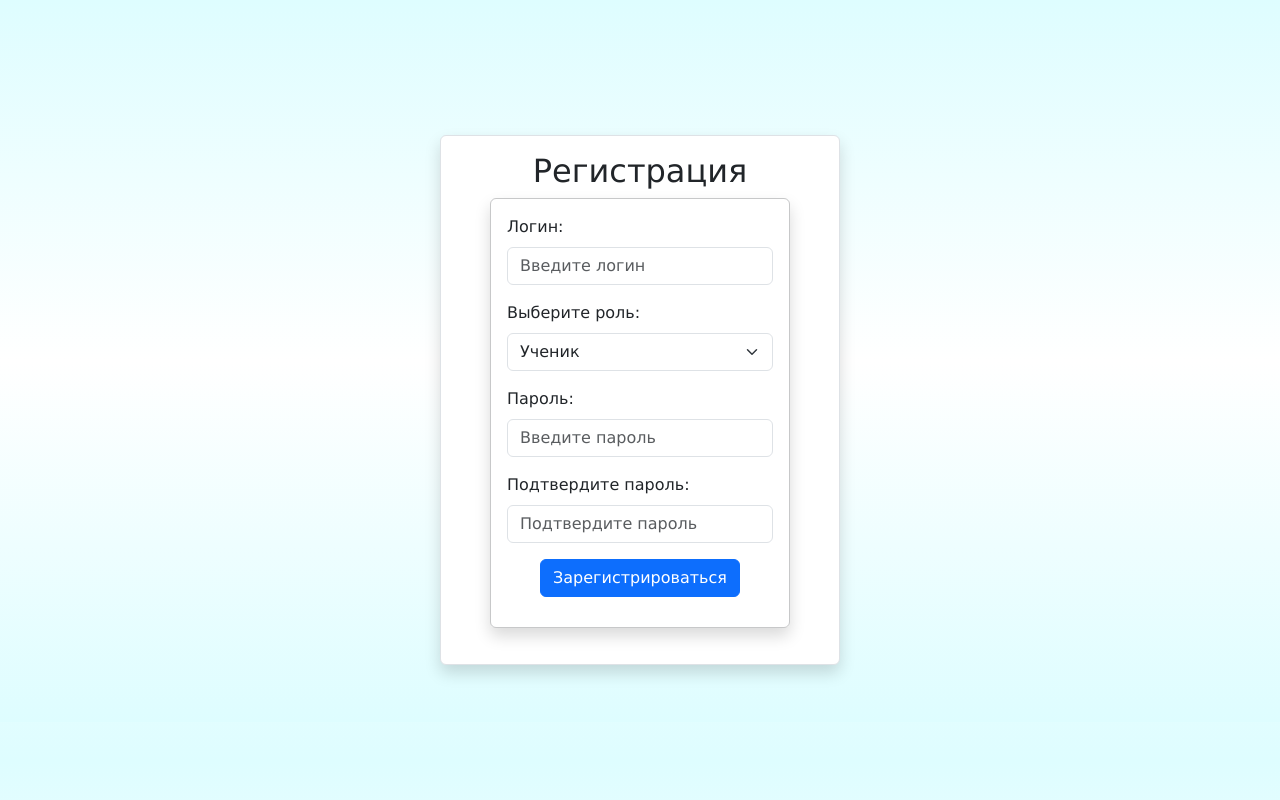
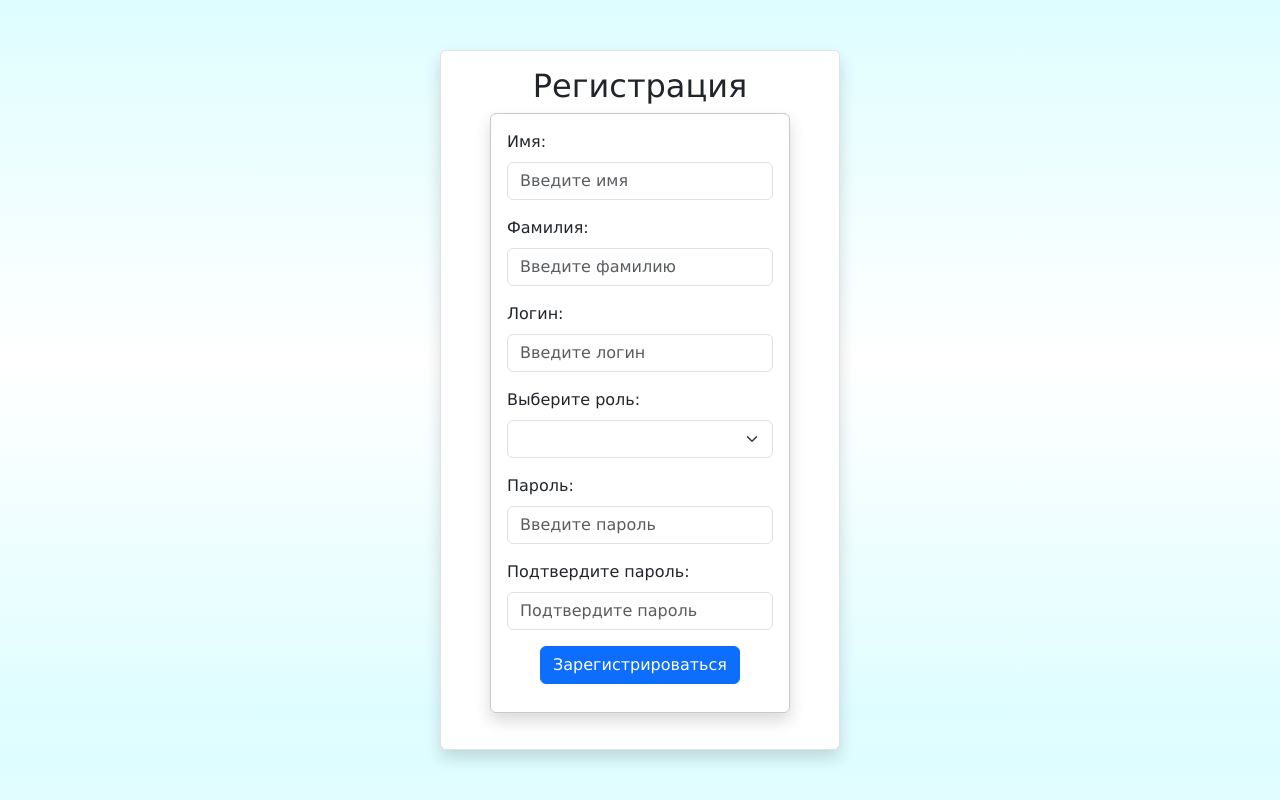
Before and after one commit to JatyPruducts/Tests_platform, a Vue app: page /registration in a window 1280 px wide. Built offline with nearby package versions, Linux system fonts and the light colour scheme; the HTML template or start-up script is replaced by a standard one.

Commit message:
Запрос на создание пользователя

```diff
--- a/src/views/RegistrationPage.vue
+++ b/src/views/RegistrationPage.vue
@@ -1,8 +1,14 @@
 <template>
     <div class="bg-white position-absolute mx-auto top-50 start-50 translate-middle
-    border border-opacity-25 p-3 shadow rounded" style="height: 530px; width: 400px;">
+    border border-opacity-25 p-3 shadow rounded" style="height: 700px; width: 400px;">
       <h2>Регистрация</h2>
-      <b-form @submit="onSubmit" class="mx-auto border border-dark rounded border-opacity-25 p-3 shadow" style="height: 430px; width: 300px;">
+      <b-form @submit="onSubmit" class="mx-auto border border-dark rounded border-opacity-25 p-3 shadow" style="height: 600px; width: 300px;">
+        <b-form-group id="name" label="Имя:" label-for="input-4" class="text-start">
+          <b-form-input id="input-4" type="text" placeholder="Введите имя" v-model="form.name"></b-form-input>
+        </b-form-group>
+        <b-form-group id="surname" label="Фамилия:" label-for="input-5" class="text-start">
+          <b-form-input id="input-5" type="text" placeholder="Введите фамилию" v-model="form.surname"></b-form-input>
+        </b-form-group>
         <b-form-group id="login" label="Логин:" label-for="input-1" class="text-start">
           <b-form-input id="input-1" type="text" placeholder="Введите логин" v-model="form.login"></b-form-input>
         </b-form-group>
@@ -21,16 +27,19 @@
 </template>
 
 <script>
+import axios from 'axios'
   export default {
     name: 'RegistrationPage',
     data(){
       return{
         form:{
+          name:'',
+          surname:'',
           login:'',
           password:'',
-          confirmPassword:''
+          confirmPassword:'',
+          selected: "Student"
         },
-        selected: "Student",
         roles: [
             {value: "Student", text: 'Ученик'},
             {value: "Teacher", text: 'Учитель'}
@@ -57,6 +66,22 @@
                 return document.getElementById("input-3").classList.add('is-invalid');
             }
             document.getElementById("input-3").classList.remove('is-invalid');
+        },
+        async Registration()
+        {
+          const response = await axios.post(`http://127.0.0.1:8000/users/`, {
+          user_login: this.form.login,
+          user_password: this.form.password,
+          user_role: this.form.selected
+        });
+        if (response.data.success) {
+            // Логика при успешном входе
+            alert('Успешный вход!');
+            this.$router.push('/admin/main');
+        } else {
+            // Логика при ошибке входа
+            alert('Ошибка входа: ' + response.data.message);
+      }
         }
     }
 }
```
